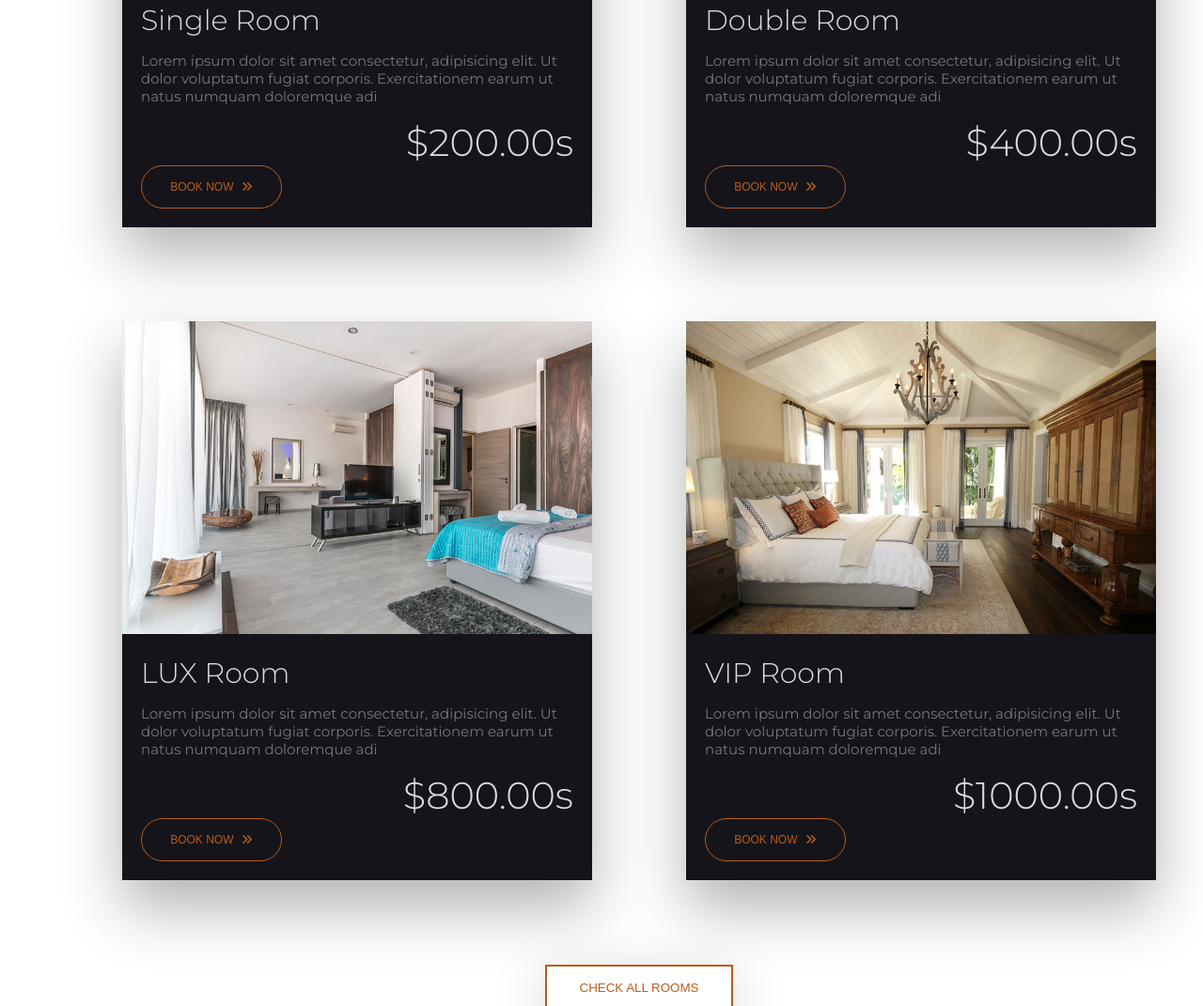
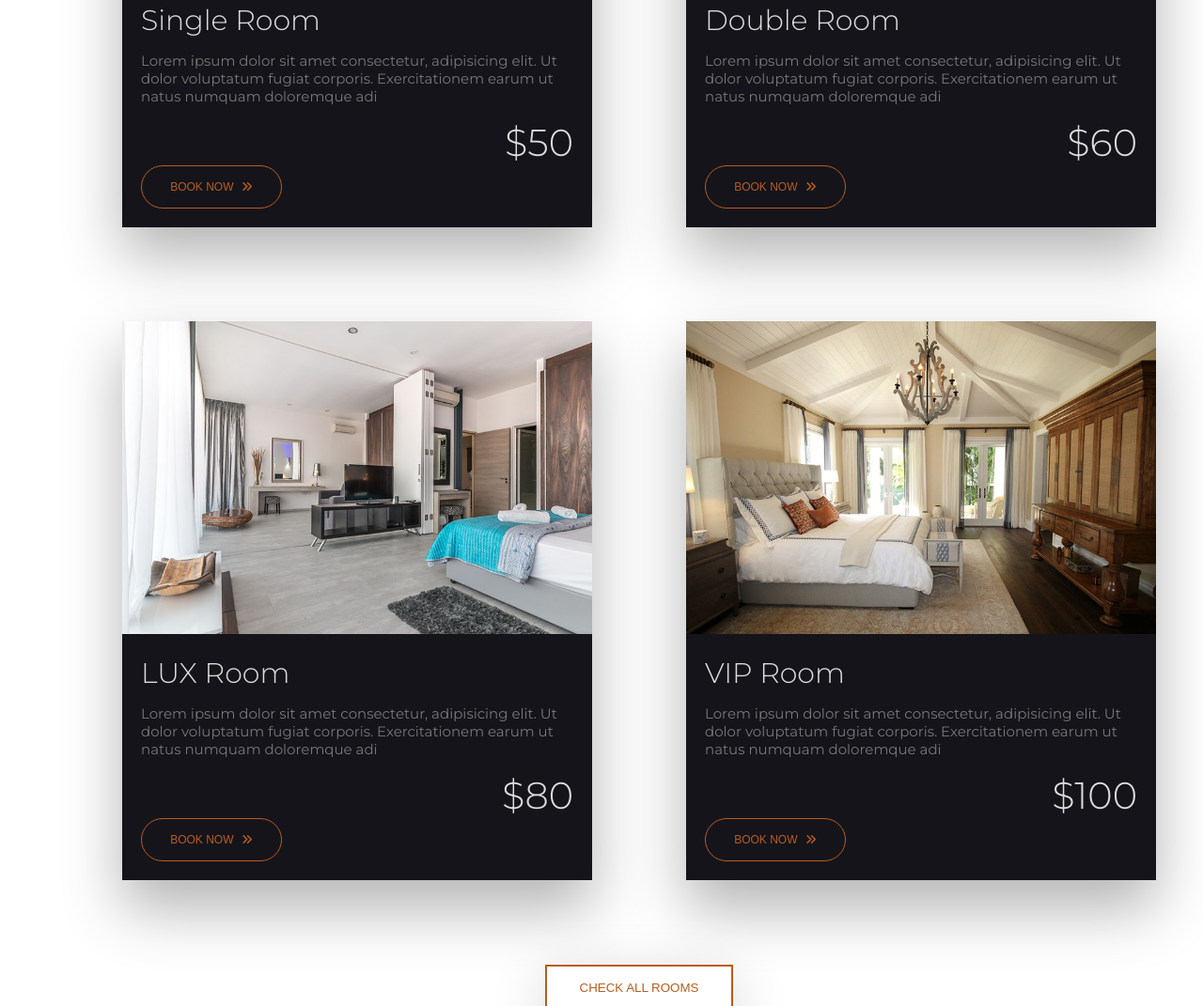
Before and after one commit to vayu02/Hotel-Vayu, a plain HTML site: page index.html in a window 1280 px wide. Shown: the part 2034-3105 px from the top of the page at 94% size. Drawn offline with Linux system fonts and the light colour scheme.

Commit message:
updated prices for hotel rooms

```diff
--- a/index.html
+++ b/index.html
@@ -154,7 +154,7 @@
                     <h4 class="room-card-heading">Single Room</h4>
                     <p class="room-card-paragraph">Lorem ipsum dolor sit amet consectetur, adipisicing elit. Ut dolor
                         voluptatum fugiat corporis. Exercitationem earum ut natus numquam doloremque adi</p>
-                    <p class="room-price">$200.00s</p>
+                    <p class="room-price">$50</p>
                     <button class="room-card-btn">
                         Book Now
                         <i class="fas fa-angle-double-right btn-arrow"></i>
@@ -169,7 +169,7 @@
                     <p class="room-card-paragraph">Lorem ipsum dolor sit amet consectetur, adipisicing elit. Ut dolor
                         voluptatum
                         fugiat corporis. Exercitationem earum ut natus numquam doloremque adi</p>
-                    <p class="room-price">$400.00s</p>
+                    <p class="room-price">$60</p>
                     <button class="room-card-btn">
                         Book Now
                         <i class="fas fa-angle-double-right btn-arrow"></i>
@@ -183,7 +183,7 @@
                     <p class="room-card-paragraph">Lorem ipsum dolor sit amet consectetur, adipisicing elit. Ut dolor
                         voluptatum
                         fugiat corporis. Exercitationem earum ut natus numquam doloremque adi</p>
-                    <p class="room-price">$800.00s</p>
+                    <p class="room-price">$80</p>
                     <button class="room-card-btn">
                         Book Now
                         <i class="fas fa-angle-double-right btn-arrow"></i>
@@ -197,7 +197,7 @@
                     <p class="room-card-paragraph">Lorem ipsum dolor sit amet consectetur, adipisicing elit. Ut dolor
                         voluptatum
                         fugiat corporis. Exercitationem earum ut natus numquam doloremque adi</p>
-                    <p class="room-price">$1000.00s</p>
+                    <p class="room-price">$100</p>
                     <button class="room-card-btn">
                         Book Now
                         <i class="fas fa-angle-double-right btn-arrow"></i>
```
